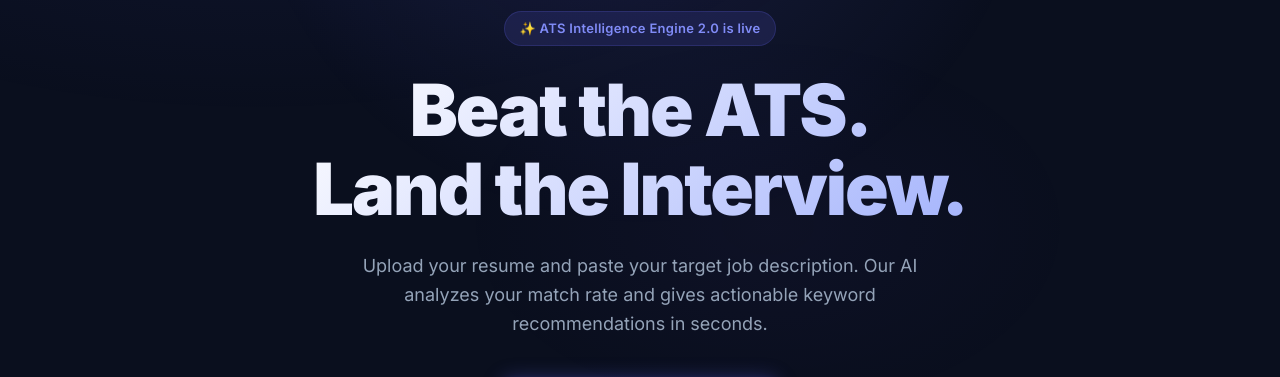
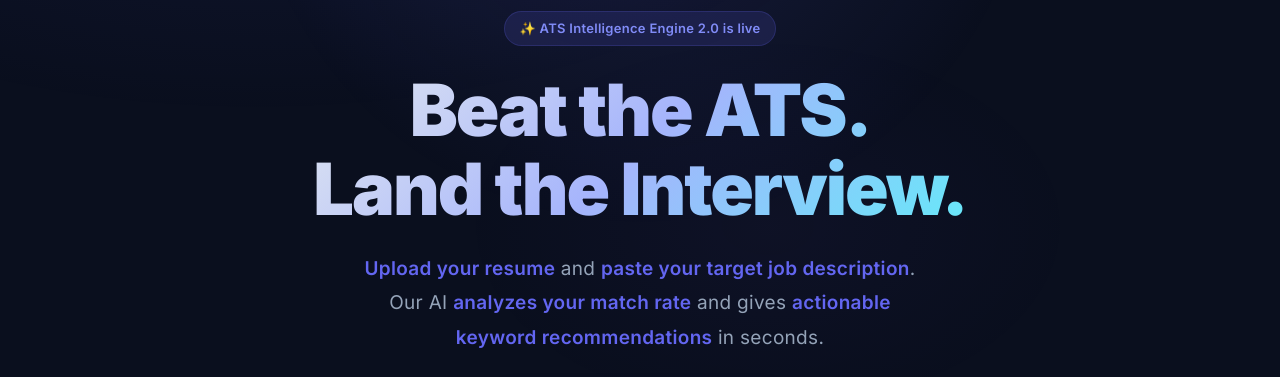
Before and after one commit to srinivas-choudarapu/ATS_System_Frontend, a React (Vite) app: page / in a window 1280 px wide. Shown: the part 174-551 px from the top of the page. Built offline with nearby package versions, Linux system fonts and the light colour scheme; no server answers.

Commit message:
Improve hero CTA button styling

```diff
--- a/src/pages/Landing.jsx
+++ b/src/pages/Landing.jsx
@@ -34,20 +34,23 @@
 					lineHeight: 1.1,
 					maxWidth: 900,
 					margin: "0 0 24px",
-					background: "linear-gradient(135deg, #fff 0%, #a5b4fc 100%)",
-					WebkitBackgroundClip: "text",
-					WebkitTextFillColor: "transparent"
+					color: "#3730a3"
 				}}>
 					Beat the ATS.<br/>Land the Interview.
 				</h1>
 				<p style={{
-					fontSize: 18,
+					fontSize: 19,
 					color: "var(--text-secondary)",
-					maxWidth: 600,
+					maxWidth: 620,
 					margin: "0 0 40px",
-					lineHeight: 1.6
+					lineHeight: 1.8,
+					letterSpacing: "0.3px",
+					fontWeight: 400,
+					position: "relative",
+					padding: "0 24px",
 				}}>
-					Upload your resume and paste your target job description. Our AI analyzes your match rate and gives actionable keyword recommendations in seconds.
+					<span style={{ color: "#6366f1", fontWeight: 600 }}>Upload your resume</span> and <span style={{ color: "#6366f1", fontWeight: 600 }}>paste your target job description</span>.<br/>
+					Our AI <span style={{ color: "#6366f1", fontWeight: 600 }}>analyzes your match rate</span> and gives <span style={{ color: "#6366f1", fontWeight: 600 }}>actionable keyword recommendations</span> in seconds.
 				</p>
 				<div className="row" style={{ gap: 16, justifyContent: "center" }}>
 					<button className="btn btn-primary btn-lg" onClick={() => navigate("/upload")} style={{ padding: "16px 32px", fontSize: 16 }}>
```
